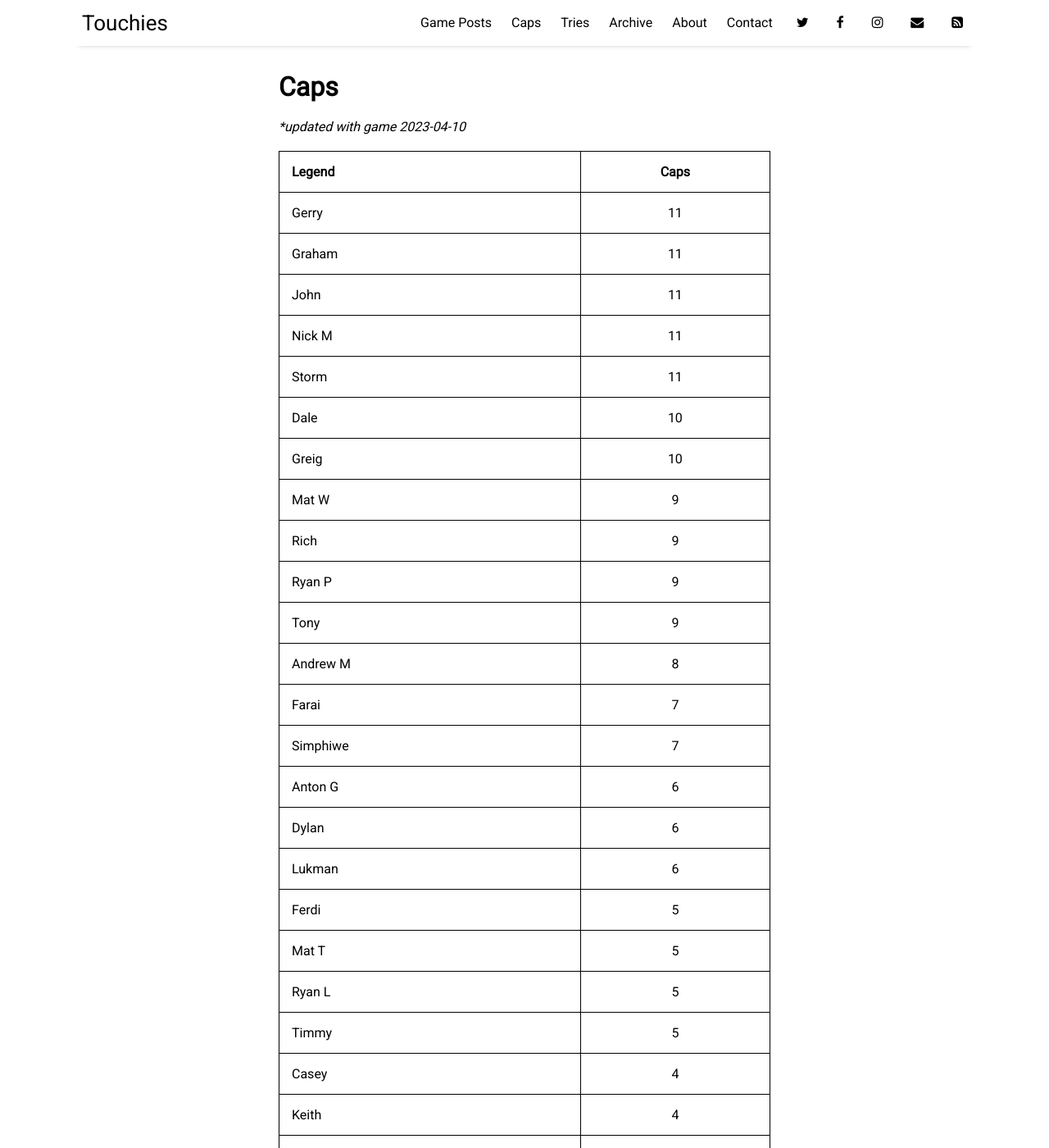
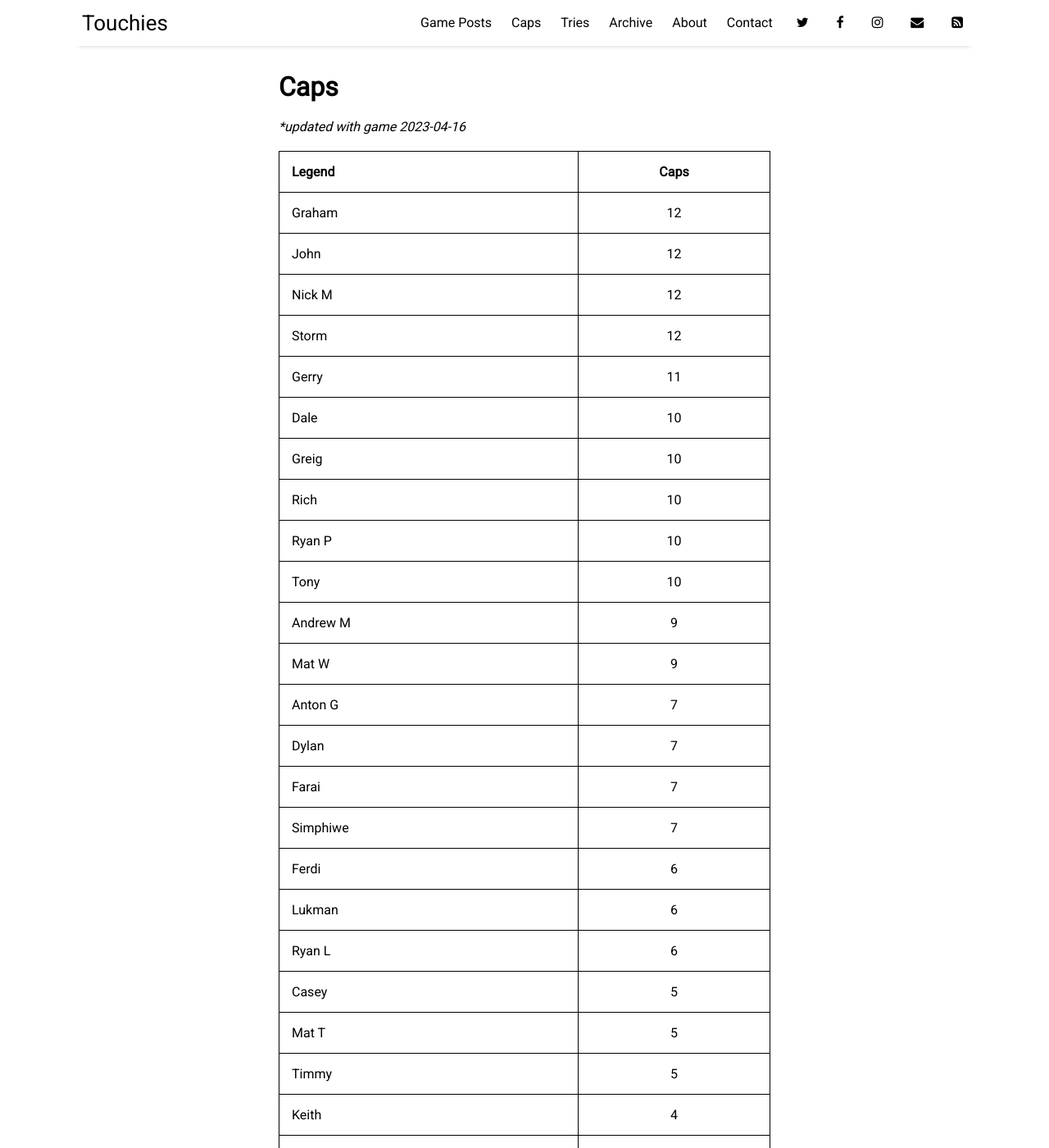
Before and after one commit to sundayrugby/sundayrugby.github.io, a Jekyll site: the page built from pages/caps.md, in a window 1280 px wide and 1400 px high. Shown: the whole window at 82% size. Built offline with Jekyll 4.4.1, drawn with Linux system fonts in a browser that asks for light colours; nearby versions of some CDN libraries; some of the changed text lies outside the part shown.

Commit message:
Update caps.md

```diff
--- a/pages/caps.md
+++ b/pages/caps.md
@@ -4,54 +4,56 @@ title: Caps
 permalink: /caps
 ---
 
-**updated with game 2023-04-10*
+**updated with game 2023-04-16*
 
 
 Legend               | Caps
 --------------------- | :------------------:
+Graham|12
+John|12
+Nick M|12
+Storm|12
 Gerry|11
-Graham|11
-John|11
-Nick M|11
-Storm|11
 Dale|10
 Greig|10
+Rich|10
+Ryan P|10
+Tony|10
+Andrew M|9
 Mat W|9
-Rich|9
-Ryan P|9
-Tony|9
-Andrew M|8
+Anton G|7
+Dylan|7
 Farai|7
 Simphiwe|7
-Anton G|6
-Dylan|6
+Ferdi|6
 Lukman|6
-Ferdi|5
+Ryan L|6
+Casey|5
 Mat T|5
-Ryan L|5
 Timmy|5
-Casey|4
 Keith|4
 Saul|4
 Terry|4
 Banny|3
 Brandan|3
 Brent|3
+Dash|3
+Dino|3
 Micheal T|3
 Mike L|3
 Ryan J|3
+Shakeel|3
 Tristian|3
-Dash|2
 David|2
-Dino|2
 Grant R|2
 Ian|2
 Jeremy|2
 JJ|2
 Micheal M|2
 Shaka|2
-Shakeel|2
 TK|2
+Warren K|2
+Adam B|1
 Ant|1
 Anton K|1
 Anton V|1
```
Also changed, not shown: other parts of pages/caps.md (+2 -2 lines).
